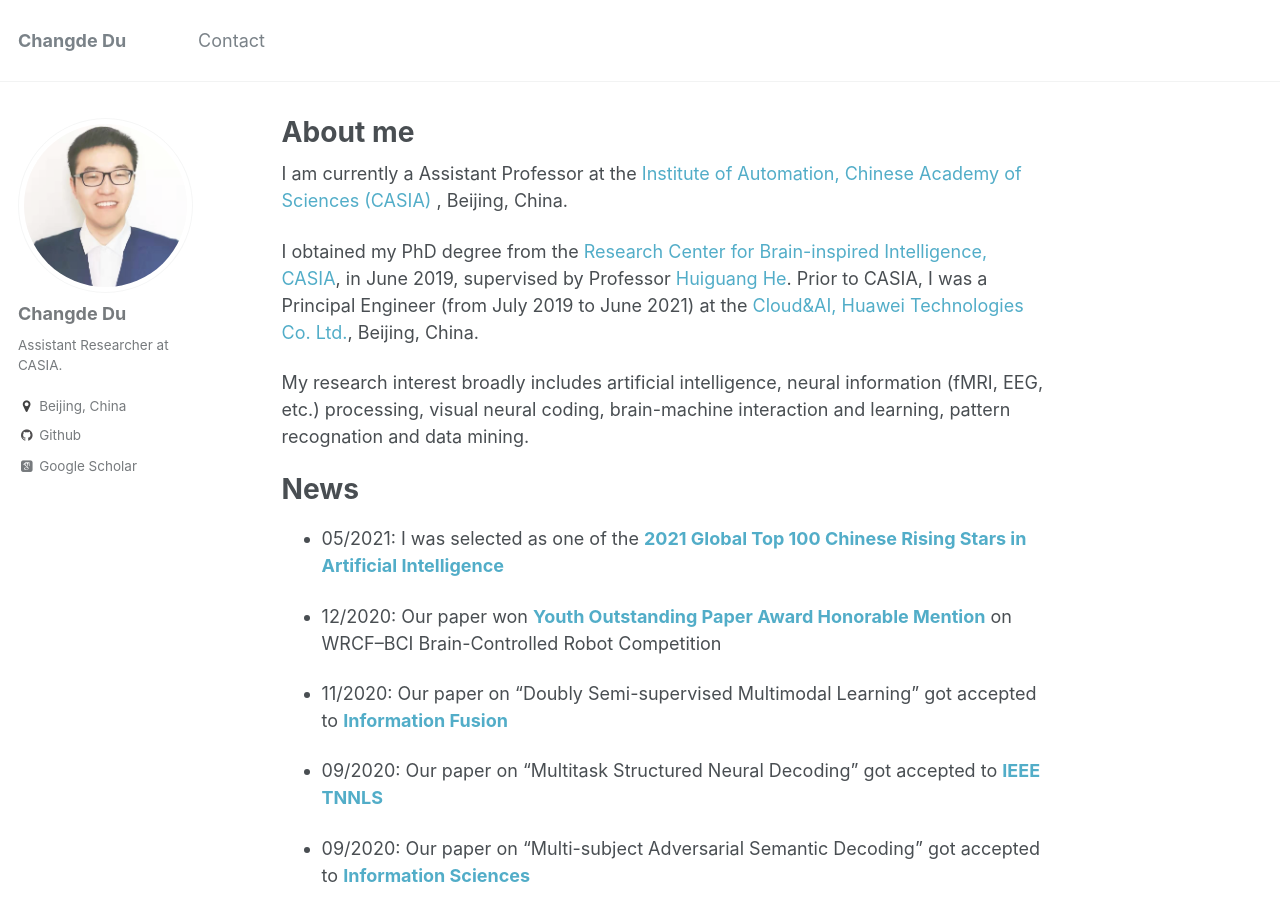
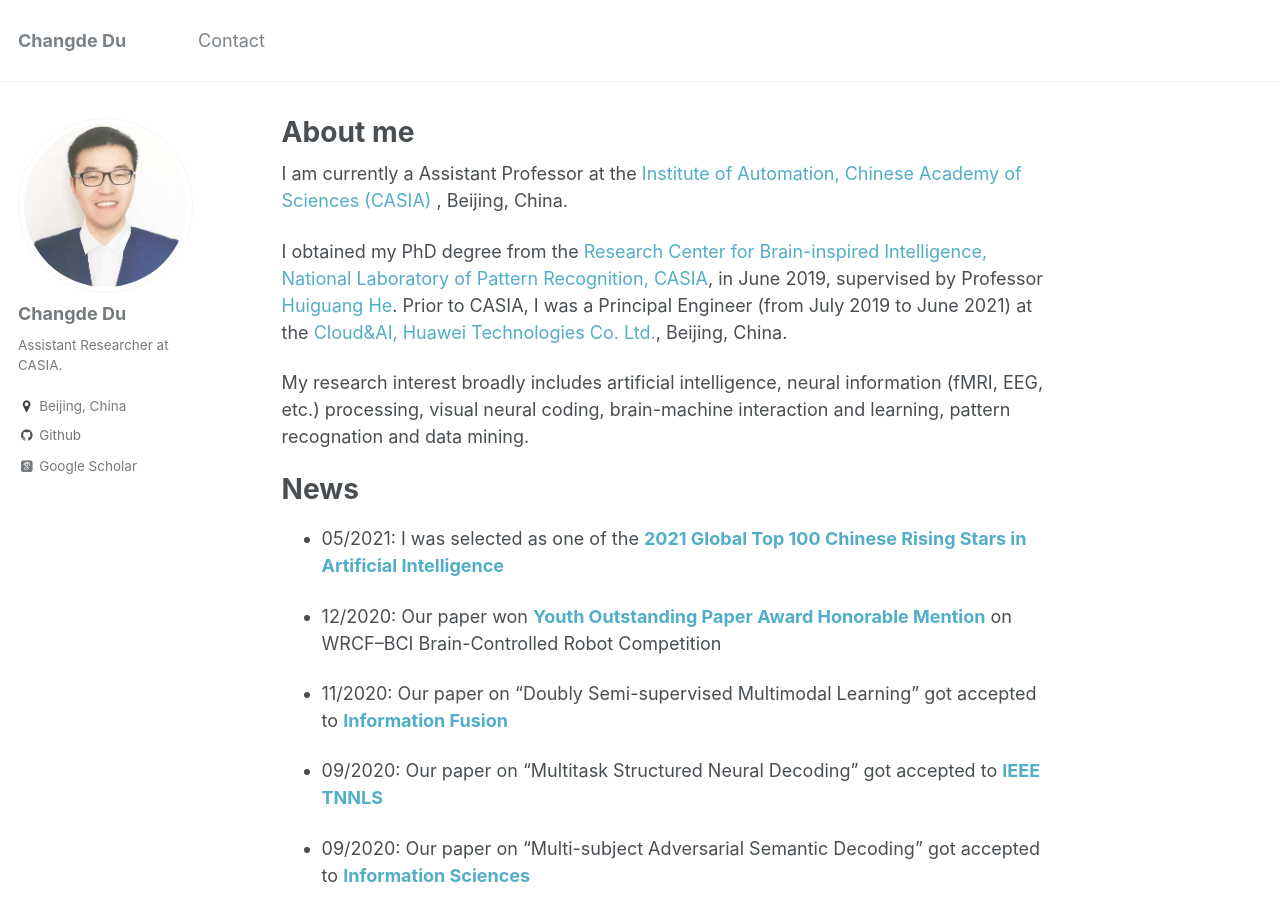
Before and after one commit to ChangdeDu/changdedu.github.io, a Jekyll site: the page built from _pages/about.md, in a window 1280 px wide and 900 px high. Built offline with Jekyll 4.4.1, drawn with Linux system fonts in a browser that asks for light colours; some web fonts are replaced.

Commit message:
Create about.md

```diff
--- a/_pages/about.md
+++ b/_pages/about.md
@@ -12,7 +12,7 @@ redirect_from:
 
 I am currently a Assistant Professor at the [Institute of Automation, Chinese Academy of Sciences (CASIA)](http://www.ia.cas.cn/) , Beijing, China.
 
-I obtained my PhD degree from the [Research Center for Brain-inspired Intelligence, CASIA](https://bii.ia.ac.cn/), in June 2019, supervised by Professor [Huiguang He](http://www.ia.cas.cn/sourcedb_ia_cas/cn/iaexpert/200908/t20090804_2310528.html). Prior to CASIA, I was a Principal Engineer (from July 2019 to June 2021) at the [Cloud&AI, Huawei Technologies Co. Ltd.](https://www.huaweicloud.com/intl/zh-cn/about/index.html), Beijing, China.
+I obtained my PhD degree from the [Research Center for Brain-inspired Intelligence, National Laboratory of Pattern Recognition, CASIA](https://bii.ia.ac.cn/), in June 2019, supervised by Professor [Huiguang He](http://www.ia.cas.cn/sourcedb_ia_cas/cn/iaexpert/200908/t20090804_2310528.html). Prior to CASIA, I was a Principal Engineer (from July 2019 to June 2021) at the [Cloud&AI, Huawei Technologies Co. Ltd.](https://www.huaweicloud.com/intl/zh-cn/about/index.html), Beijing, China.
 
 My research interest broadly includes artificial intelligence, neural information (fMRI, EEG, etc.) processing, visual neural coding, brain-machine interaction and learning, pattern recognation and data mining.
 
```
